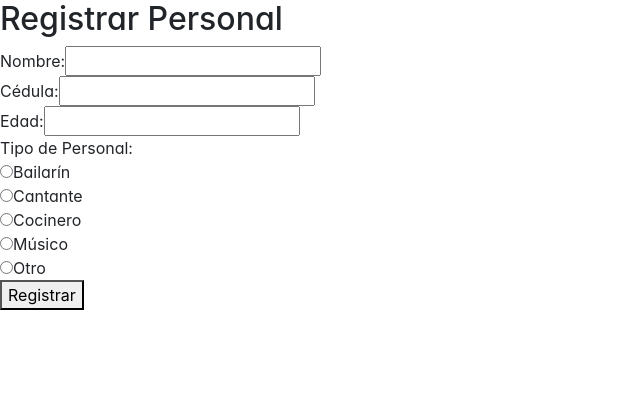
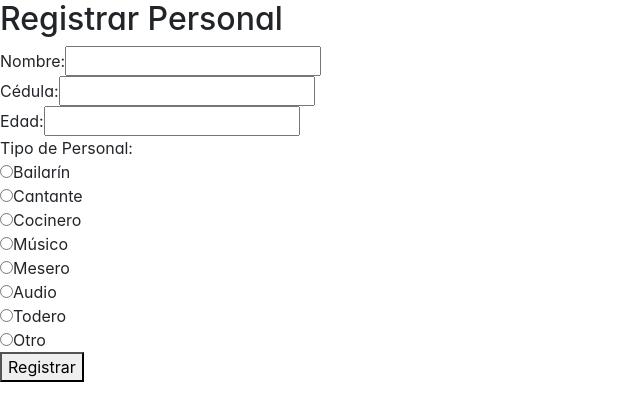
Before and after one commit to SantiagoNeira21/mievento, a React (Create React App) app: page /FormularioPersonal in a window 1280 px wide. Shown: the top 420 px of the page, without its empty margins (0-640 px from the left). Built offline with nearby package versions, Linux system fonts and the light colour scheme.

Commit message:
Implementacion personal

```diff
--- a/src/Screens/FormularioPersonal.js
+++ b/src/Screens/FormularioPersonal.js
@@ -112,6 +112,33 @@ export default function FormularioPersonal() {
         <div>
           <input
             type="radio"
+            value="mesero"
+            checked={tipoPersonal === "mesero"}
+            onChange={handleTipoPersonalChange}
+          />
+          <label>Mesero</label>
+        </div>
+        <div>
+          <input
+            type="radio"
+            value="audio"
+            checked={tipoPersonal === "audio"}
+            onChange={handleTipoPersonalChange}
+          />
+          <label>Audio</label>
+        </div>
+        <div>
+          <input
+            type="radio"
+            value="todero"
+            checked={tipoPersonal === "todero"}
+            onChange={handleTipoPersonalChange}
+          />
+          <label>Todero</label>
+        </div>
+        <div>
+          <input
+            type="radio"
             value="otro"
             checked={tipoPersonal === "otro"}
             onChange={handleTipoPersonalChange}
```
